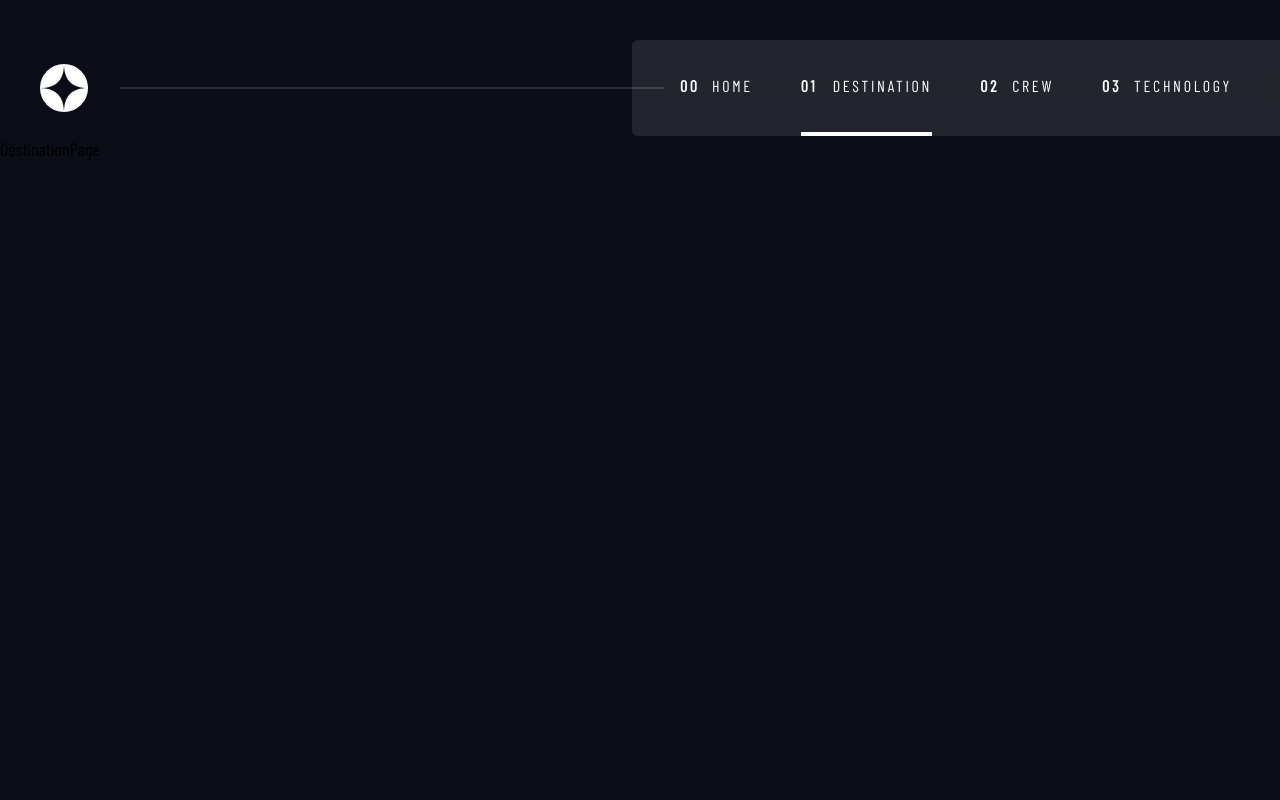
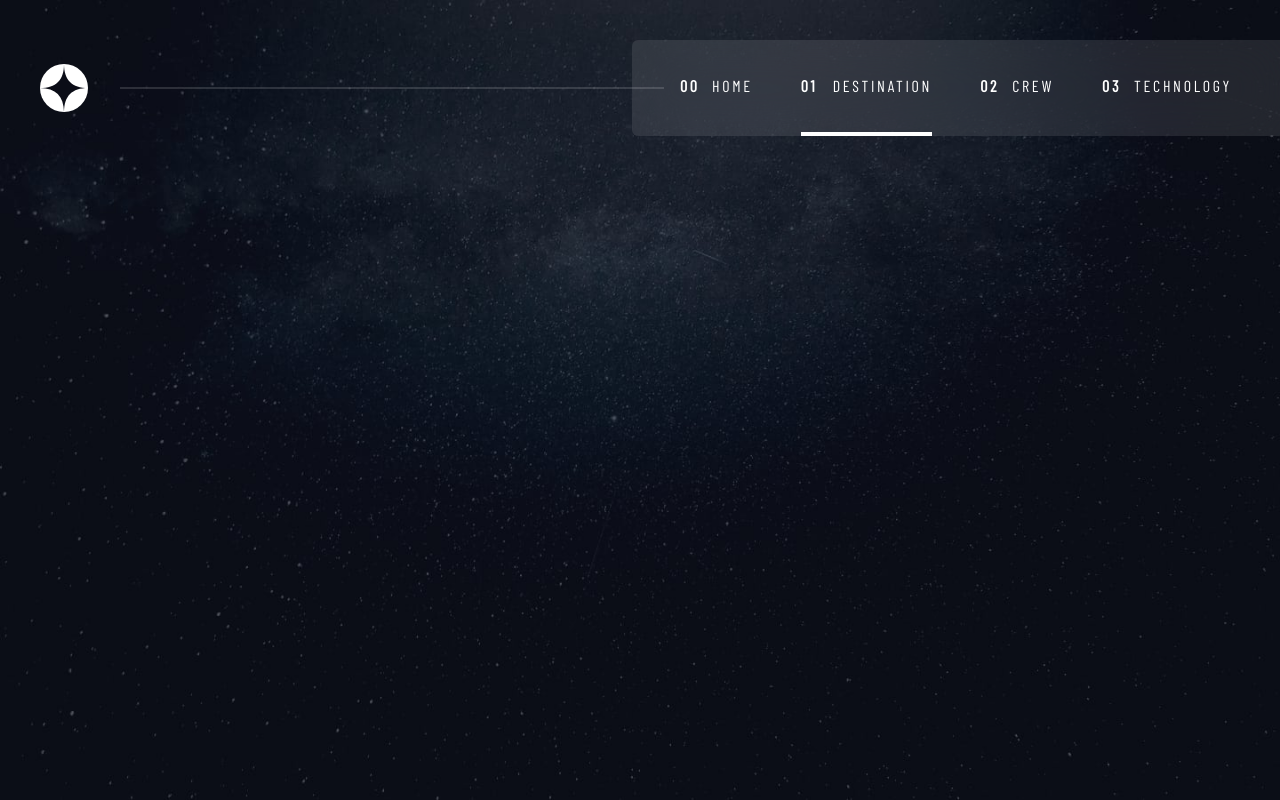
Before and after one commit to suriya-work/Space-tourism, a Next.js app: page /destination in a window 1280 px wide. Built offline with nearby package versions, Linux system fonts and the light colour scheme; a web font is replaced by a local one.

Commit message:
add some cleanups and add bg to destination page

```diff
--- a/src/app/destination/page.tsx
+++ b/src/app/destination/page.tsx
@@ -1,5 +1,20 @@
-const DestinationPage = () => {
-  return <div>DestinationPage</div>
+import desktop from '@/assets/destination/background-destination-desktop.jpg'
+import mobile from '@/assets/destination/background-destination-mobile.jpg'
+import tablet from '@/assets/destination/background-destination-tablet.jpg'
+import Background from '@/components/globals/Background'
+import DestinationPage from '@/components/pages/destination'
+
+const Destination = () => {
+  return (
+    <div>
+      <Background
+        tablet={tablet.src}
+        mobile={mobile.src}
+        desktop={desktop.src}
+      />
+      <DestinationPage />
+    </div>
+  )
 }
 
-export default DestinationPage
+export default Destination
--- a/src/app/page.tsx
+++ b/src/app/page.tsx
@@ -6,8 +6,8 @@ import { useRouter } from 'next/navigation'
 import desktop from '@/assets/home/background-home-desktop.jpg'
 import mobile from '@/assets/home/background-home-mobile.jpg'
 import tablet from '@/assets/home/background-home-tablet.jpg'
-import Background from '@/components/Background'
-import MotionDiv from '@/components/MotionDiv'
+import Background from '@/components/globals/Background'
+import MotionDiv from '@/components/globals/MotionDiv'
 import { SLIDE_LEFT, SLIDE_RIGHT } from '@/lib/data'
 
 export default function Home() {
--- /dev/null
+++ b/src/components/pages/destination/index.tsx
@@ -0,0 +1,9 @@
+const DestinationPage = () => {
+  return (
+    <div>
+      <p className=''></p>
+    </div>
+  )
+}
+
+export default DestinationPage
```
Also changed, not shown: src/components/globals/Background/index.tsx (renamed from src/components/Background/index.tsx), src/components/globals/MotionDiv/index.tsx (renamed from src/components/MotionDiv/index.tsx).
